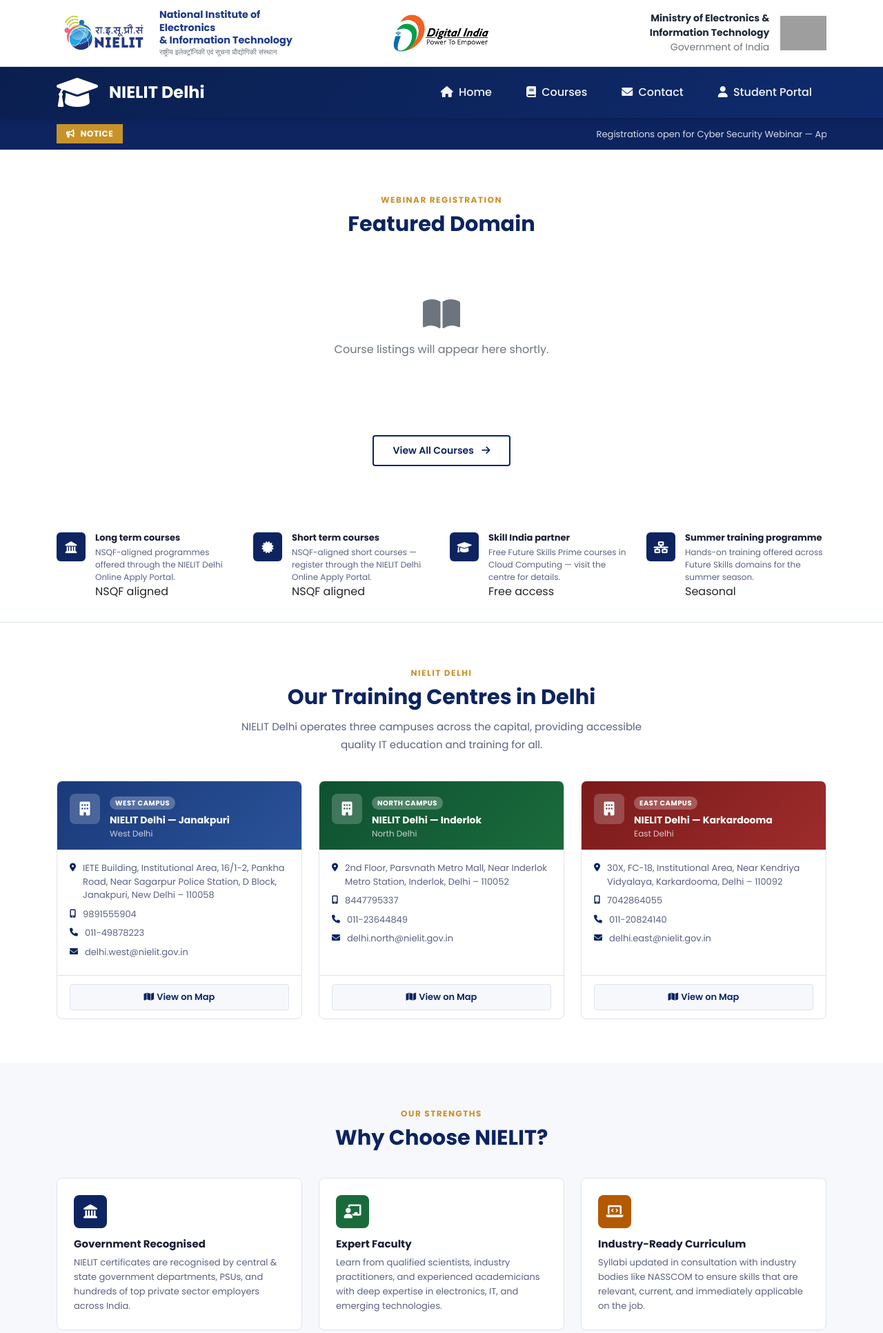
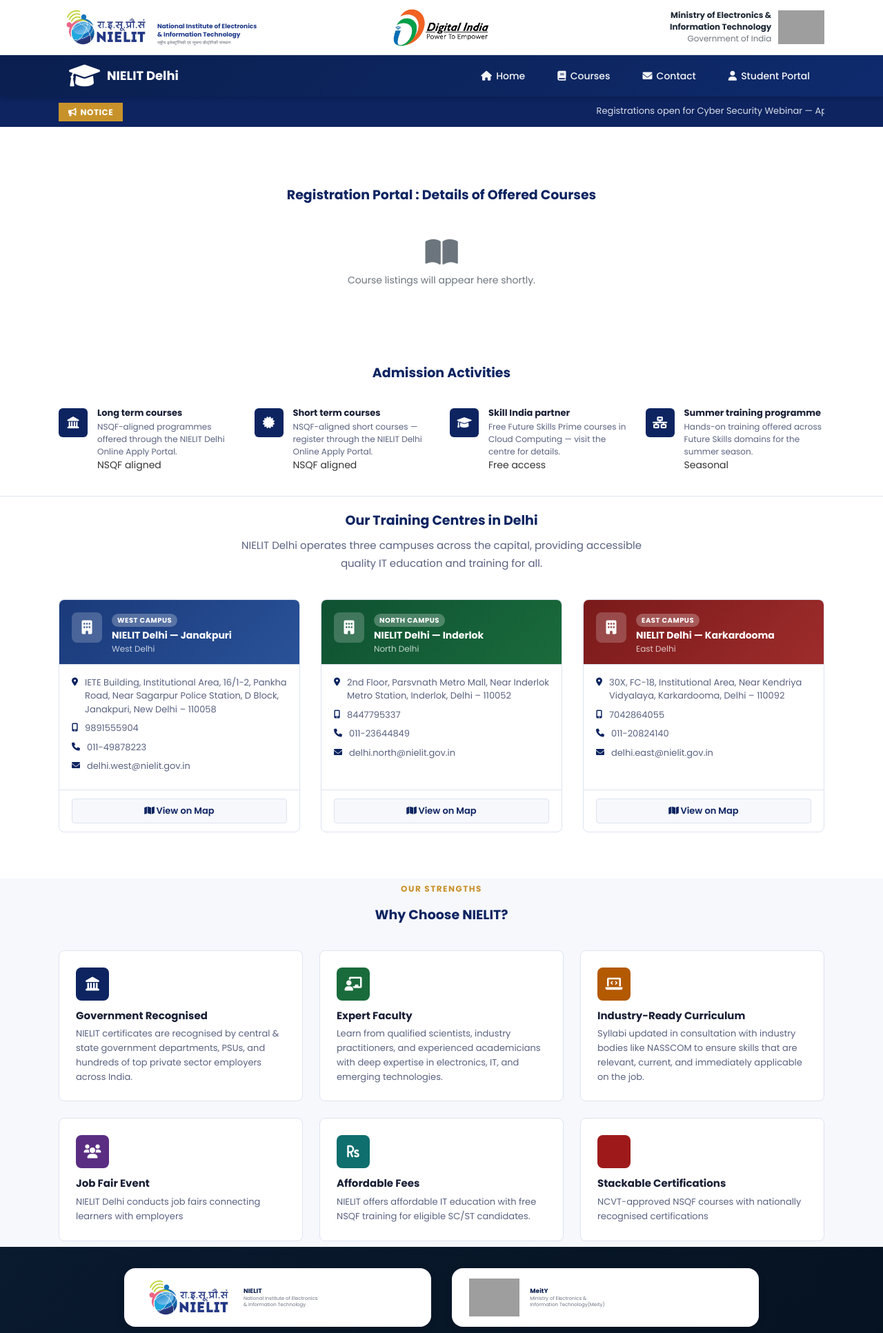
Before and after one commit to piyush1205nielit/webinarnielit, a Django app: template public/templates/public/home1.html in a window 1280 px wide. Shown: the top 1933 px of the page at 69% size. Run offline with Django 5.2, Linux system fonts and the light colour scheme; the template is opened without the code that fills it, so the values that code supplies are empty; some libraries are stand-ins or nearby versions; grey boxes are pictures that could not be loaded.

Commit message:
13th may 21

```diff
--- a/public/templates/public/home.html
+++ b/public/templates/public/home.html
@@ -51,10 +51,10 @@
 <!-- ═══════════════════════════════════════════════
      FEATURED COURSES
 ════════════════════════════════════════════════ -->
-<section class="section-standard">
+<section class="section-standard my-1 py-1">
   <div class="container" style="width: 92%;min-height: 96%; margin-left: auto;margin-right: auto; margin-top: 3px; margin-bottom: 3px;">
     <div class="section-header">
-      <h2 class="section-title"> Registration Portal : Details of Offered Courses</h2>
+      <h1 class="section-title bg-primary text-uppercase display-3"> Registration Portal : Details of Offered Courses</h2>
     </div>
     <div class="row g-3">
       {% for course in featured_courses %}
--- a/public/templates/public/home1.html
+++ b/public/templates/public/home1.html
@@ -29,11 +29,12 @@
 <!-- ═══════════════════════════════════════════════
      NOTICE / ANNOUNCEMENT TICKER
 ════════════════════════════════════════════════ -->
-<div class="notice-bar">
-  <div class="container">
+<link rel="stylesheet" href="https://maxcdn.bootstrapcdn.com/bootstrap/3.4.1/css/bootstrap.min.css">
+<div class="notice-bar mb-1 pb-1">
+  <div class="container mb-1 pb-1">
     <div class="notice-inner">
       <span class="notice-label"><i class="fas fa-bullhorn me-2"></i>Notice</span>
-      <div class="notice-ticker-wrap">
+      <div class="notice-ticker-wrap mb-1 pb-1">
         <div class="notice-ticker">
           <span>Registrations open for Cyber Security Webinar — Apply Now</span>
           <span class="ticker-sep">|</span>
@@ -51,32 +52,34 @@
      FEATURED COURSES
 ════════════════════════════════════════════════ -->
 <section class="section-standard">
-  <div class="container">
+  <div class="container" style="width: 92%;min-height: 96%; margin-left: auto;margin-right: auto; margin-top: 3px; margin-bottom: 3px;">
     <div class="section-header">
-      <div class="section-label">Webinar Registration</div>
-      <h2 class="section-title">Featured Domain</h2>
+      <h2 class="section-title"> Registration Portal : Details of Offered Courses</h2>
     </div>
-    <div class="row g-4">
+    <div class="row g-3">
       {% for course in featured_courses %}
-      <div class="col-md-6 col-lg-4">
+      <div class="col-md-4 col-lg-3 shadow">
         {% include 'course/course_card.html' with course=course %}
       </div>
       {% empty %}
-      <div class="col-12 text-center py-5">
+      <div class="col-12 text-center py-3">
         <i class="fas fa-book-open fa-3x text-muted mb-3 d-block"></i>
         <p class="text-muted">Course listings will appear here shortly.</p>
       </div>
       {% endfor %}
     </div>
-    <div class="text-center mt-5">
+    <!-- <div class="text-center mt-5">
       <a href="{% url 'public:courses' %}" class="btn-standard-outline">
         View All Courses <i class="fas fa-arrow-right ms-2"></i>
       </a>
-    </div>
+    </div> -->
   </div>
 </section>
-<section class="about-strip">
-  <div class="container">
+<section class="about-strip mt-1 pt-1">
+  <div class="container" style="width: 92%;min-height: 96%; margin-left: auto;margin-right: auto; margin-top: 3px; margin-bottom: 3px;">
+    <div class="section-header">
+      <h2 class="section-title"> Admission Activities</h2>
+    </div>
     <div class="about-strip-grid">
       <div class="about-strip-item">
         <div class="about-icon"><i class="fas fa-landmark"></i></div>
@@ -117,14 +120,13 @@
 <!-- ═══════════════════════════════════════════════
      NIELIT DELHI TRAINING CENTRES (HARDCODED)
 ════════════════════════════════════════════════ -->
-<section class="section-standard">
+<section class="section-standard mt-1 pt-1" style="width: 92%;min-height: 96%; margin-left: auto;margin-right: auto; margin-top: 3px; margin-bottom: 3px;">
   <div class="container">
     <div class="section-header">
-      <div class="section-label">NIELIT Delhi</div>
       <h2 class="section-title">Our Training Centres in Delhi</h2>
       <p class="section-desc">NIELIT Delhi operates three campuses across the capital, providing accessible quality IT education and training for all.</p>
     </div>
-    <div class="row g-4">
+    <div class="row g-3">
       <!-- West Campus - Janakpuri -->
       <div class="col-md-6 col-lg-4">
         <div class="centre-card">
@@ -205,8 +207,10 @@
 <!-- ═══════════════════════════════════════════════
      WHY NIELIT
 ════════════════════════════════════════════════ -->
-<section class="section-tinted">
-  <div class="container">
+
+
+<section class="section-tinted my-1 py-1" style="margin-top: 2px;">
+  <div class="container" style="width: 92%;min-height: 96%; margin-left: auto;margin-right: auto; margin-top: 3px; margin-bottom: 3px;">
     <div class="section-header">
       <div class="section-label">Our Strengths</div>
       <h2 class="section-title">Why Choose NIELIT?</h2>
@@ -229,18 +233,18 @@
       </div>
       <div class="why-card">
         <div class="why-icon why-purple"><i class="fas fa-users"></i></div>
-        <h5>Placement Assistance</h5>
-        <p>Dedicated placement cells at each centre conduct campus drives, mock interviews, and connect graduates with hiring partners across the country.</p>
+        <h5>Job Fair Event</h5>
+        <p>NIELIT Delhi conducts job fairs connecting learners with employers</p>
       </div>
       <div class="why-card">
         <div class="why-icon why-teal"><i class="fas fa-rupee-sign"></i></div>
         <h5>Affordable Fees</h5>
-        <p>Subsidised and government-funded programmes under PM Kaushal Vikas Yojana make quality IT education accessible for all economic backgrounds.</p>
+        <p>NIELIT offers affordable IT education with free NSQF training for eligible SC/ST candidates.</p>
       </div>
       <div class="why-card">
         <div class="why-icon why-red"><i class="fas fa-file-certificate"></i></div>
         <h5>Stackable Certifications</h5>
-        <p>From O Level to B4 Level — NIELIT's progressive certification framework lets you build credentials step-by-step at your own pace.</p>
+        <p>NCVT-approved NSQF courses with nationally recognised certifications</p>
       </div>
     </div>
   </div>
```
